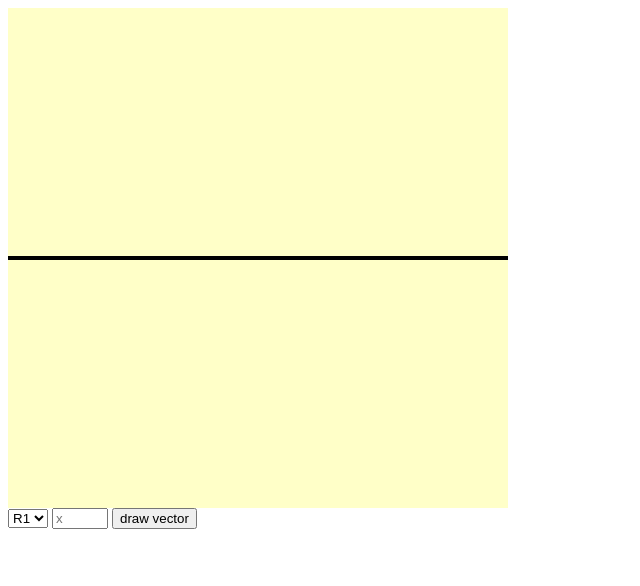
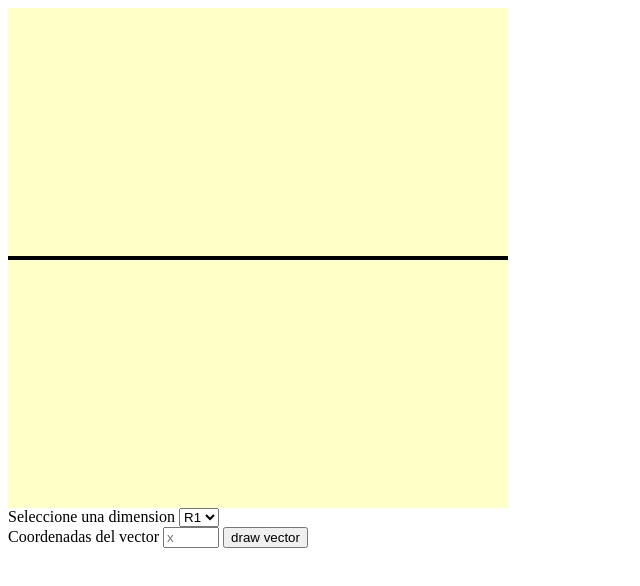
Before and after one commit to elfoinus/vectores_rn, a website: page index.html in a window 1280 px wide. Shown: the whole page, without its empty margins (0-640 px from the left). Drawn offline with Linux system fonts and the light colour scheme.

Commit message:
Ajuste html

```diff
--- a/index.html
+++ b/index.html
@@ -14,11 +14,14 @@
 
     <span>
     <div class="row">
+        <label> Seleccione una dimension </label>
         <select name="dimension" id="dimension">
             <option value="1"selected>R1</option>
             <option value="2">R2</option>
             <option value="3">R3</option>
         </select>
+        <br>
+        <label>Coordenadas del vector </label>
         <input type="number" placeholder="x" min="0" max="10" id="r1" >
         <input type="number" placeholder="y" min="0" max="10" id="r2" style="display: none;">
         <input type="number" placeholder="z" min="0" max="10" id="r3" style="display: none;">
--- a/script.js
+++ b/script.js
@@ -58,8 +58,6 @@ function sketch(processing) {
 
             x1 = (x1*250)/100;
             y1 = (y1*250)/100;
-
-
             processing.line(250, 250,250+ x1,250-y1);
           }
         break;
```
